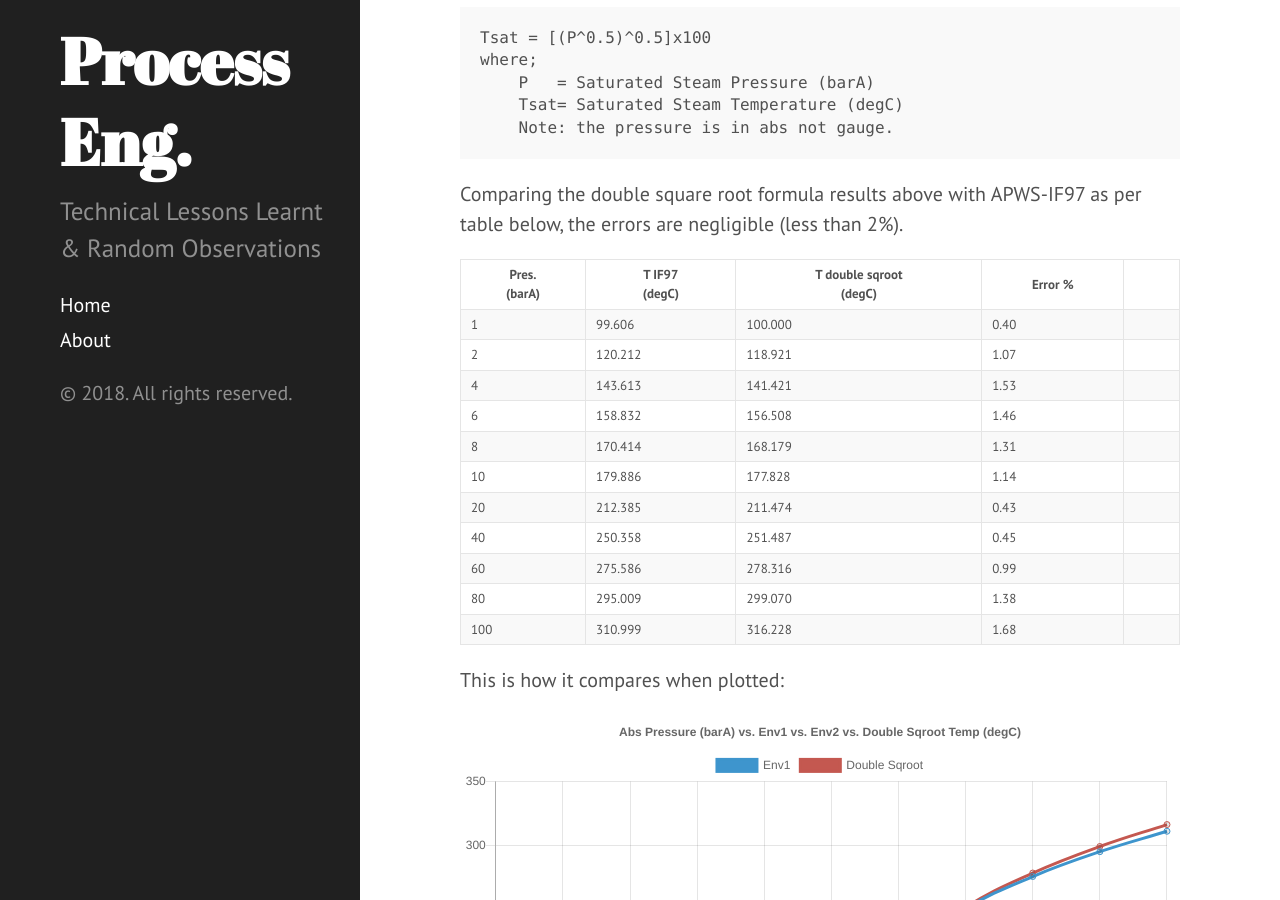
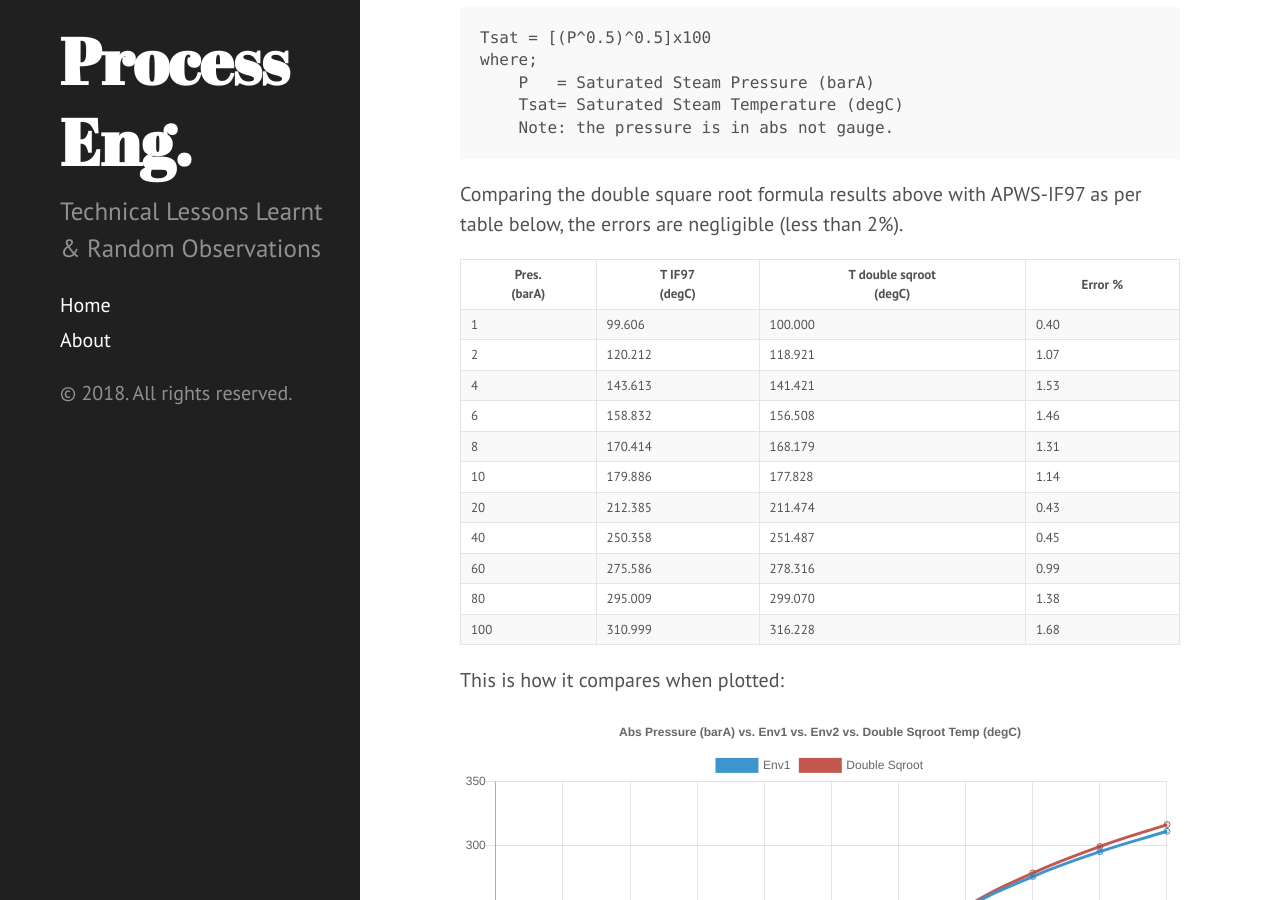
Before and after one commit to mohafizul/mohafizul.github.io, a Jekyll site: the page built from _posts/2018-06-21-calc-steam-property.md, in a window 1280 px wide and 900 px high, scrolled down 393 px. Built offline with Jekyll 4.4.1, drawn with Linux system fonts in a browser that asks for light colours; nearby versions of some CDN libraries.

```diff
--- a/_posts/2018-06-21-calc-steam-property.md
+++ b/_posts/2018-06-21-calc-steam-property.md
@@ -22,8 +22,8 @@ where;
 Comparing the double square root formula results above with APWS-IF97 as per table below, the errors are negligible (less than 2%).
 
 |Pres.<br>(barA)|T IF97<br>(degC)|T double sqroot<br>(degC)|Error %|
-|---|---|---|---|---|---|
-|1|99.606|100.000|0.40||
+|---|---|---|---|
+|1|99.606|100.000|0.40|
 |2|120.212|118.921|1.07|
 |4|143.613|141.421|1.53|
 |6|158.832|156.508|1.46|
```
